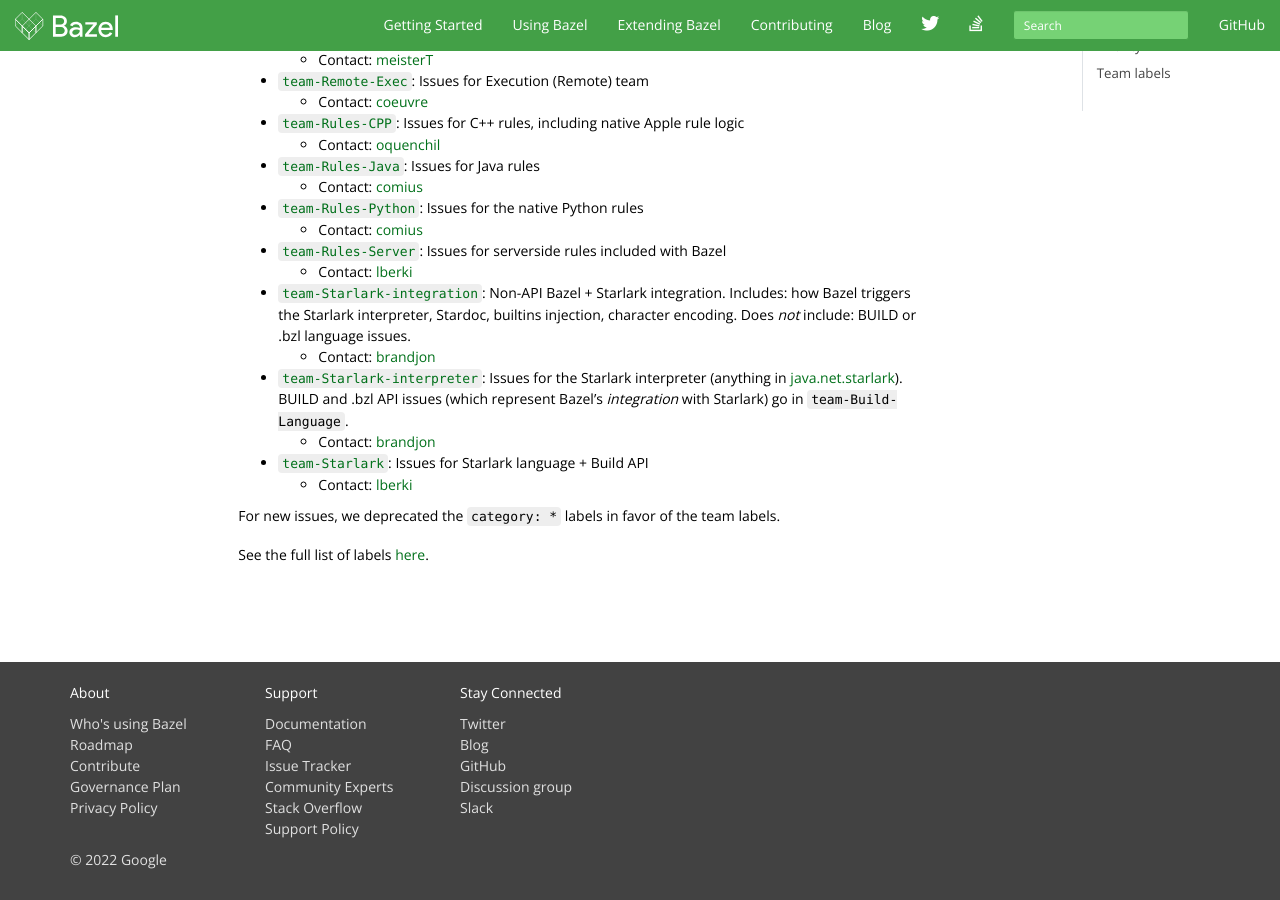
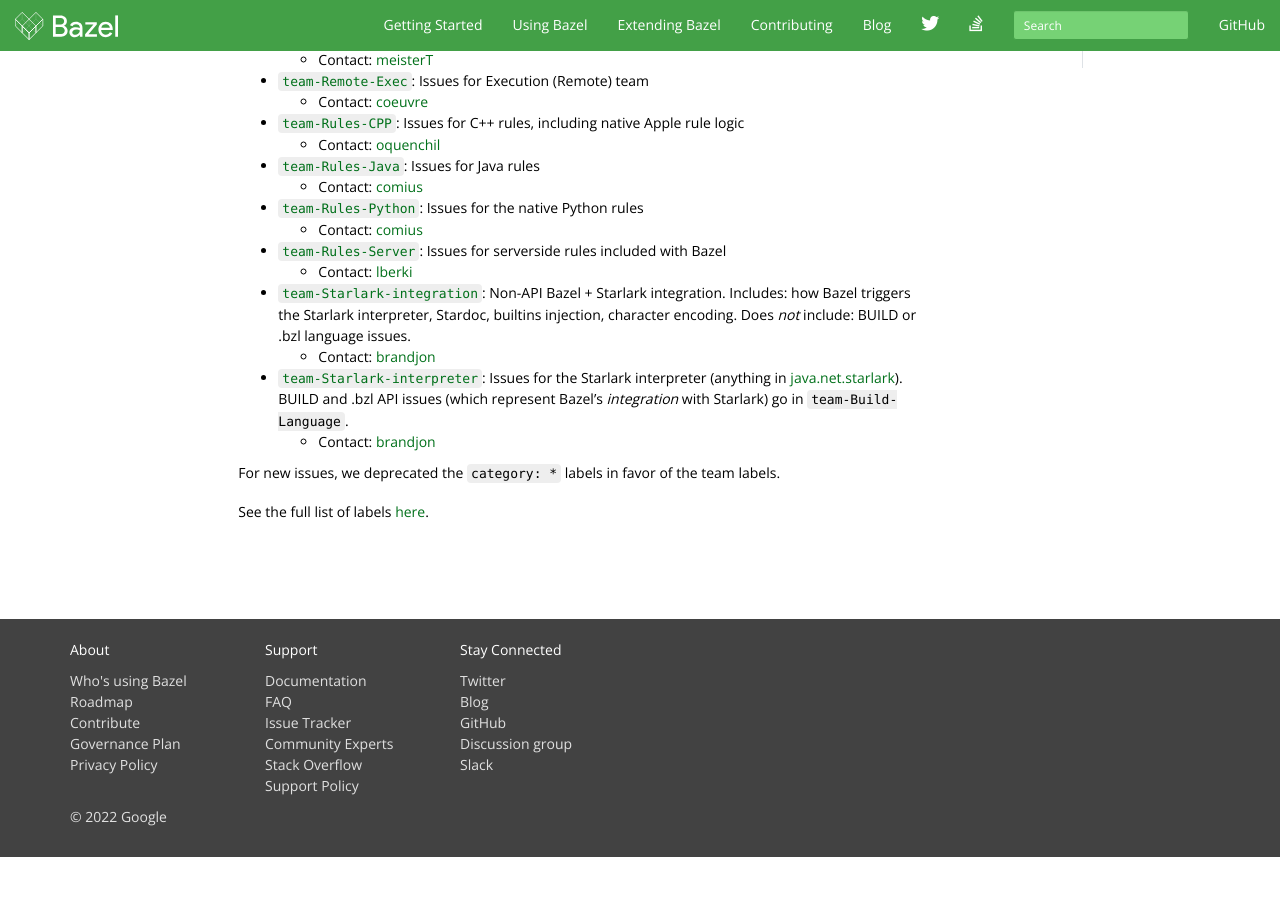
Before and after one commit to bazelbuild/bazel-website, a Jekyll site: the page built from maintaining/maintainers-guide.md, in a window 1280 px wide and 900 px high, scrolled down 3381 px. Built offline with Jekyll 4.4.1, drawn with Linux system fonts in a browser that asks for light colours; nearby versions of some CDN libraries; library files that are not in the unit come from our copies; comment, search, counter and statistics services are not loaded; the table of contents is made by our own code; after the commit the page ends 4238 px from its top, so only the background shows below that.

Commit message:
Remove outdated label.

```diff
--- a/maintaining/maintainers-guide.md
+++ b/maintaining/maintainers-guide.md
@@ -201,8 +201,6 @@
     * Contact: [brandjon](https://github.com/brandjon)
 *   [`team-Starlark-interpreter`](https://github.com/bazelbuild/bazel/labels/team-Starlark-interpreter): Issues for the Starlark interpreter (anything in [java.net.starlark](https://github.com/bazelbuild/bazel/tree/master/src/main/java/net/starlark/java)). BUILD and .bzl API issues (which represent Bazel's *integration* with Starlark) go in `team-Build-Language`.
     * Contact: [brandjon](https://github.com/brandjon)
-*   [`team-Starlark`](https://github.com/bazelbuild/bazel/labels/team-Starlark): Issues for Starlark language + Build API
-    * Contact: [lberki](https://github.com/lberki)
 
 For new issues, we deprecated the `category: *` labels in favor of the team labels.
 
```
